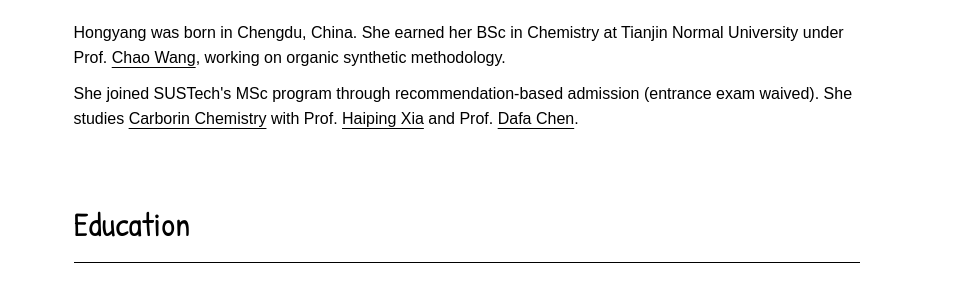
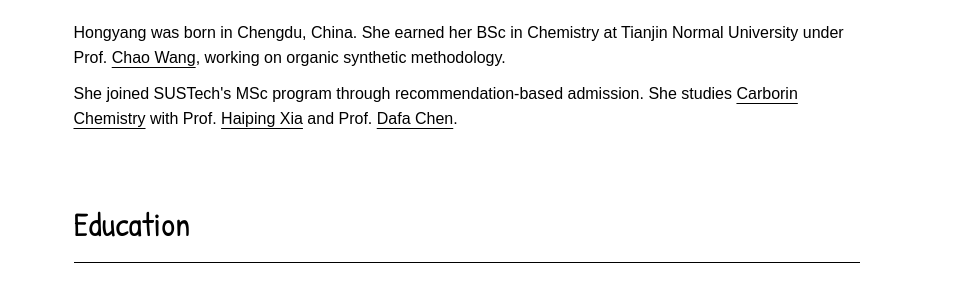
Before and after one commit to hyangli-chem/hyangli-chem.github.io, a plain HTML site: page index.html in a window 1280 px wide. Shown: the part 184-468 px from the top of the page, 317-1280 px from the left. Drawn offline with Linux system fonts and the light colour scheme.

Commit message:
Remove entrance exam parenthetical from biography

```diff
--- a/index.html
+++ b/index.html
@@ -88,7 +88,7 @@
       <section id="about" class="section about-section" aria-labelledby="about-title">
         <div class="section-heading"><h2 id="about-title">About Hongyang</h2></div>
         <p>Hongyang was born in Chengdu, China. She earned her BSc in Chemistry at Tianjin Normal University under Prof. <a href="https://www.x-mol.com/groups/chaowang" target="_blank" rel="noopener noreferrer">Chao Wang</a>, working on organic synthetic methodology.</p>
-        <p>She joined SUSTech's MSc program through recommendation-based admission (entrance exam waived). She studies <a href="https://www.carbolong.com/home" target="_blank" rel="noopener noreferrer">Carborin Chemistry</a> with Prof. <a href="https://www.sustech.edu.cn/zh/faculties/xiahaiping.html" target="_blank" rel="noopener noreferrer">Haiping Xia</a> and Prof. <a href="https://www.sustech.edu.cn/zh/faculties/chendafa.html" target="_blank" rel="noopener noreferrer">Dafa Chen</a>.</p>
+        <p>She joined SUSTech's MSc program through recommendation-based admission. She studies <a href="https://www.carbolong.com/home" target="_blank" rel="noopener noreferrer">Carborin Chemistry</a> with Prof. <a href="https://www.sustech.edu.cn/zh/faculties/xiahaiping.html" target="_blank" rel="noopener noreferrer">Haiping Xia</a> and Prof. <a href="https://www.sustech.edu.cn/zh/faculties/chendafa.html" target="_blank" rel="noopener noreferrer">Dafa Chen</a>.</p>
         </section>
 
       <section id="education" class="section" aria-labelledby="education-title">
```
